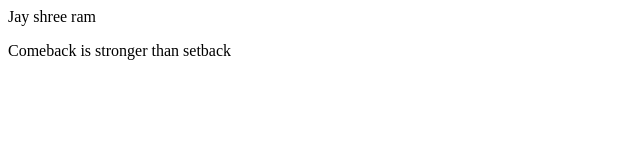
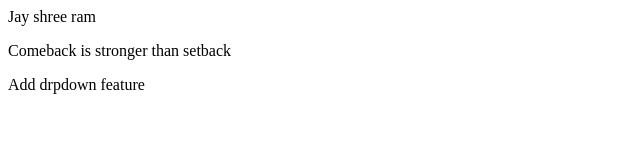
Before and after one commit to rupamkumarbarnwal/Wipro, a plain HTML site: page index.html in a window 1280 px wide. Shown: the whole page, without its empty margins (0-640 px from the left). Drawn offline with Linux system fonts and the light colour scheme.

```diff
--- a/index.html
+++ b/index.html
@@ -1,4 +1,4 @@
 <p>Jay shree ram</p>
 <p>Comeback is stronger than setback
-
 </p>
+<p>Add drpdown feature</p>
```
